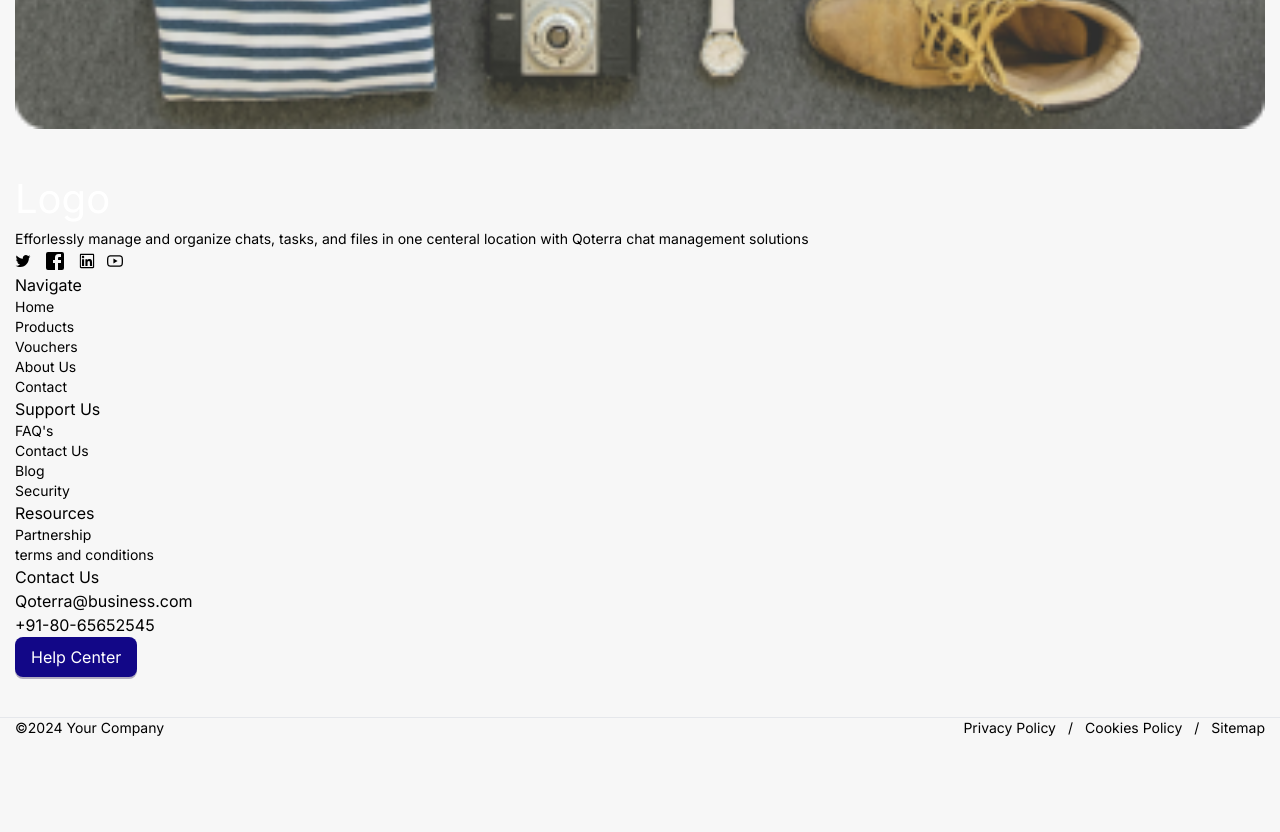
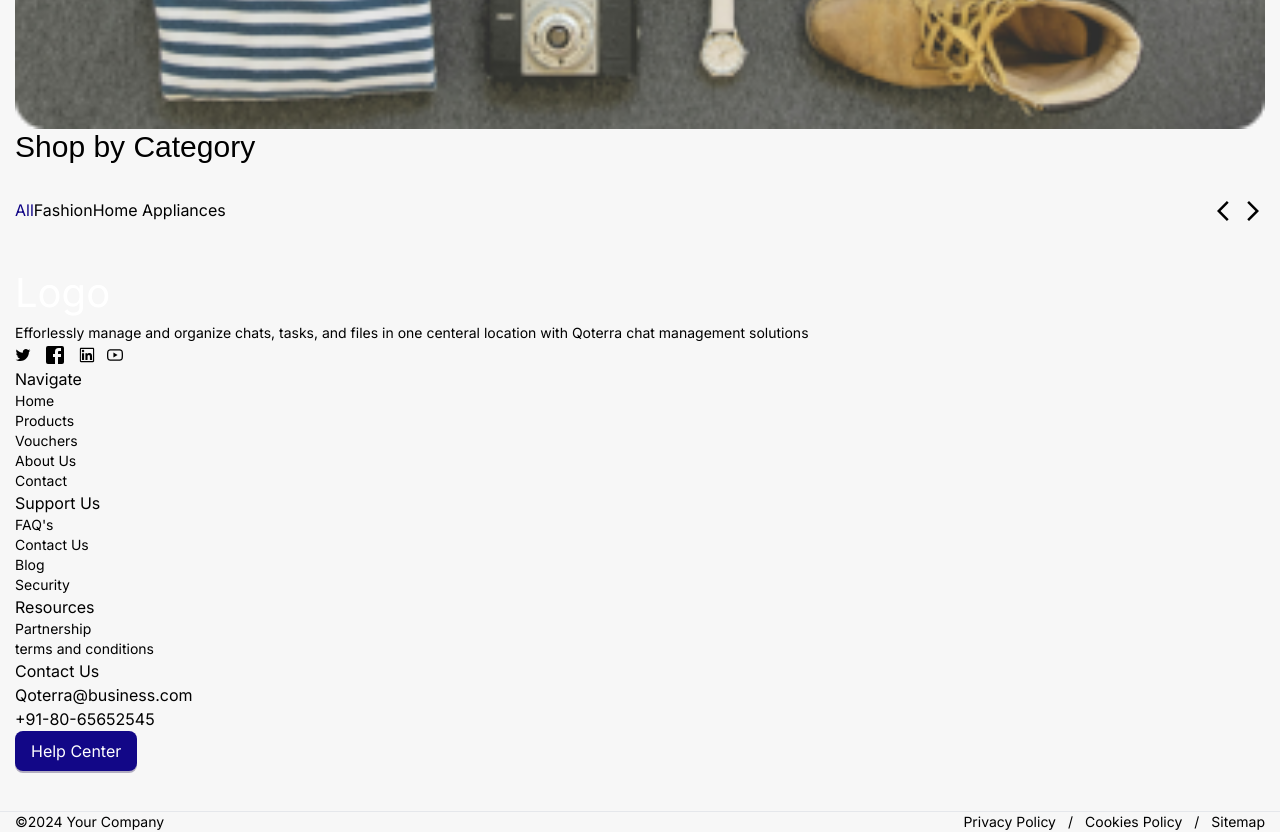
Before and after one commit to linear-digital/b2b-client, a Next.js app: page / in a window 1280 px wide. Shown: the part 4460-5292 px from the top of the page. Before the commit the page ends 5198 px from the top, so only its background shows below. Built offline with nearby package versions, Linux system fonts and the light colour scheme.

Commit message:
update page.tsx

```diff
--- /dev/null
+++ b/Components/Pages/Home/ShopCategory.tsx
@@ -0,0 +1,42 @@
+import Link from 'next/link';
+import React from 'react';
+import ArrowForwardIosIcon from '@mui/icons-material/ArrowForwardIos';
+import ArrowBackIosIcon from '@mui/icons-material/ArrowBackIos';
+const ShopCategory = () => {
+    return (
+        <div className='container '>
+            <h2 className='messiri text-3xl mt-4'>
+                Shop by Category
+            </h2>
+            <div className="flex items-center justify-between mt-8">
+                <ul className='flex items-center gap-x-4 text-[#898989]'>
+                    <li>
+                        <button className='text-primary'>
+                            All
+                        </button>
+                    </li>
+                    <li>
+                        <button>
+                            Fashion
+                        </button>
+                    </li>
+                    <li>
+                        <button>
+                            Home Appliances
+                        </button>
+                    </li>
+                </ul>
+                <div className='flex items-center gap-4'>
+                    <button>
+                        <ArrowBackIosIcon />
+                    </button>
+                    <button>
+                        <ArrowForwardIosIcon />
+                    </button>
+                </div>
+            </div>
+        </div>
+    );
+};
+
+export default ShopCategory;
--- a/app/page.tsx
+++ b/app/page.tsx
@@ -1,12 +1,14 @@
 import Footer from "@/Components/Bars/Footer/Footer";
 import Navbar from "@/Components/Bars/Navbar";
 import HeroArea from "@/Components/Pages/Home/HeroArea";
+import ShopCategory from "@/Components/Pages/Home/ShopCategory";
 
 export default function Home() {
   return (
     <main >
       <Navbar />
       <HeroArea />
+      <ShopCategory />
       <Footer />
     </main>
   );
```
Also changed, not shown: public/icons/chevron-left.png (added).
